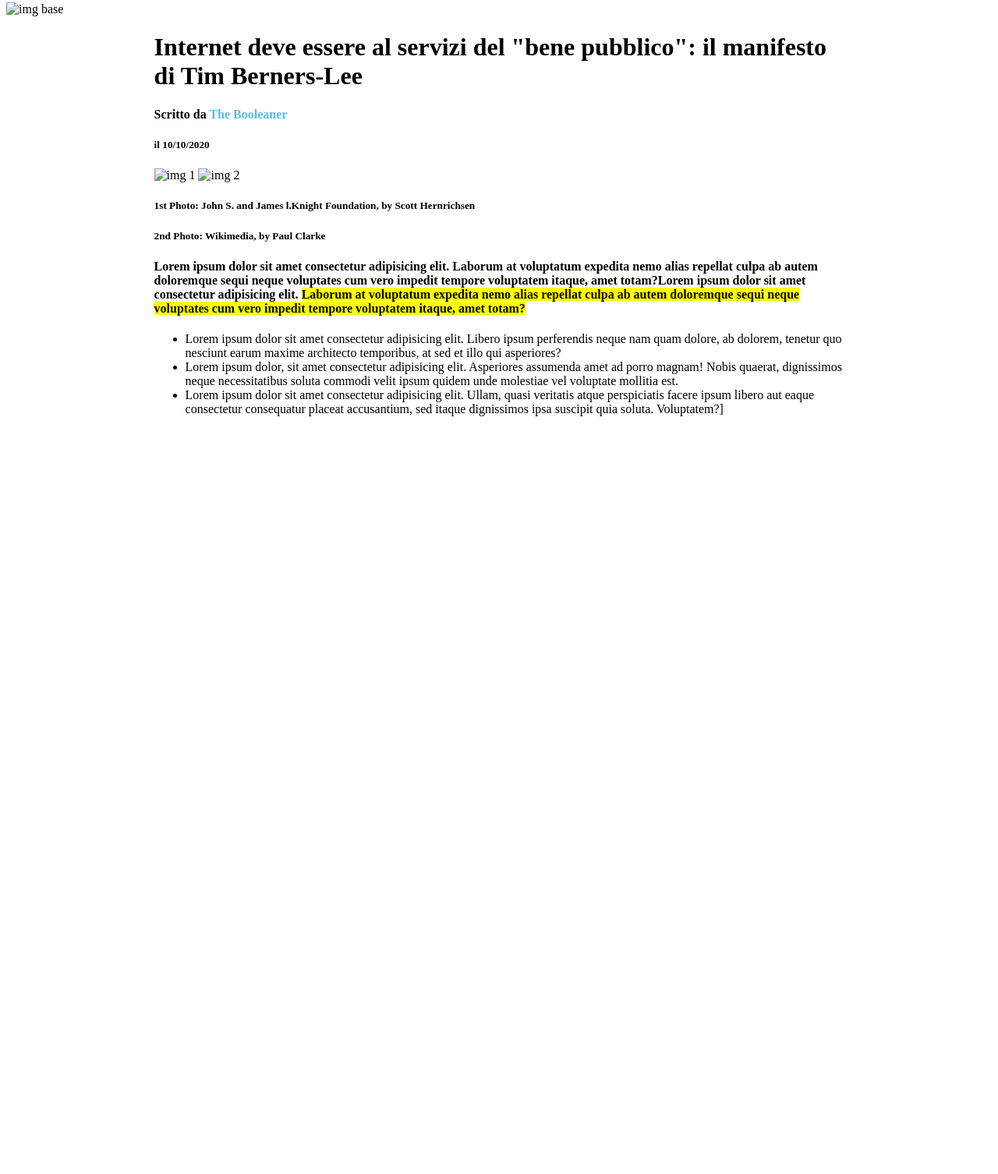
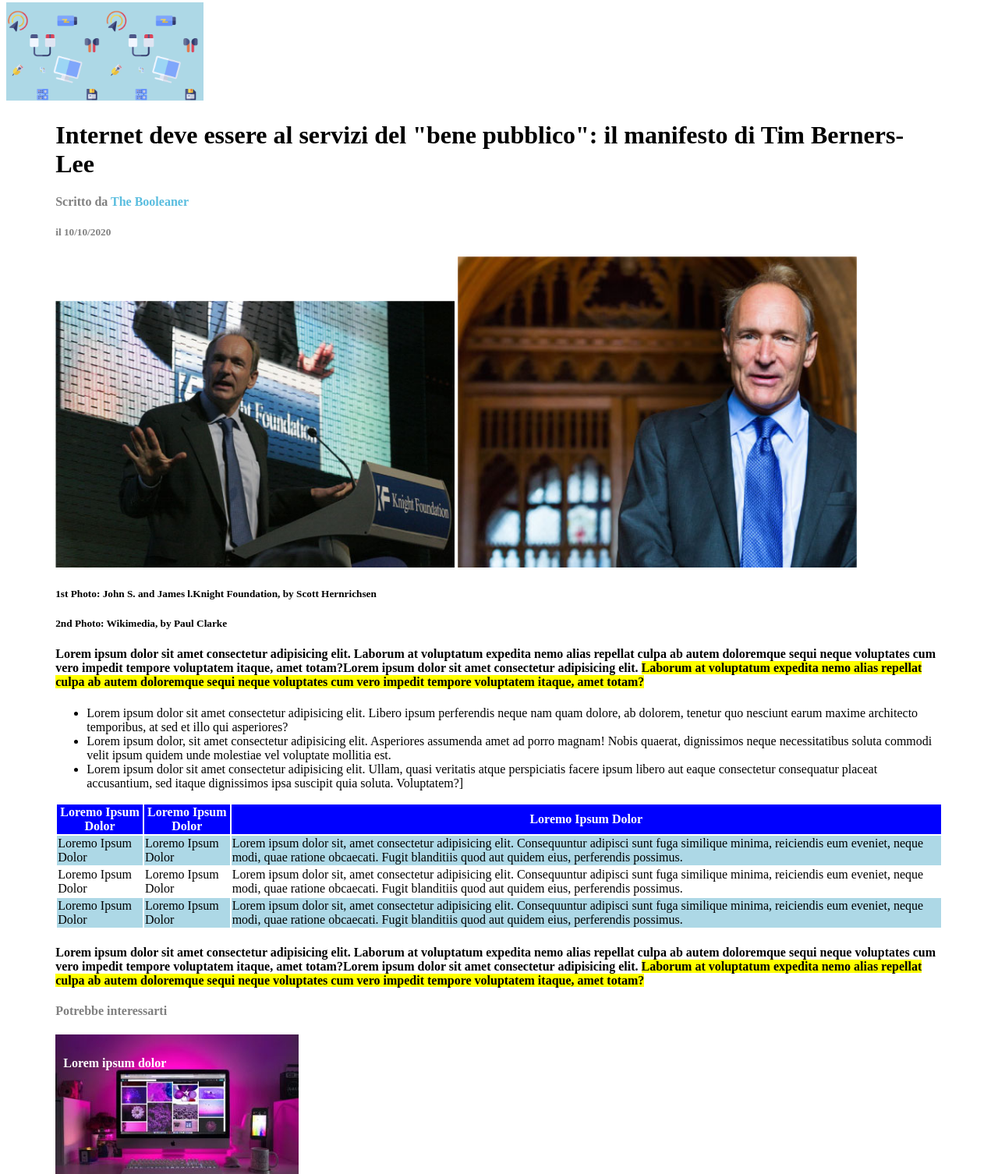
Before and after one commit to LorenzoAbbadessa/html-css-booleaner, a plain HTML site: page index.html in a window 1280 px wide. Shown: the part 5-1511 px from the top of the page at 78% size. Before the commit the page ends 800 px from the top, so only its background shows below. Drawn offline with Linux system fonts and the light colour scheme; files whose address does not match are found by name.

Commit message:
finisce l'esercizio

```diff
--- a/css/style.css
+++ b/css/style.css
@@ -1,5 +1,5 @@
-* > div{
-    width: 70%;
+.body_centrale{
+    width: 90%;
 	margin: auto;
 }
 
@@ -10,3 +10,43 @@
 .background_giallo{
     background-color: yellow;
 }
+
+
+.img-base{
+    width: 20%;
+    background-color: lightblue;
+    background-repeat: repeat-x;
+}
+
+.grey{
+    color: grey;
+}
+
+.block{
+    display: block;
+}
+
+.top-left {
+    position: absolute;
+    top: 3%;
+    left: 10px;
+    color: white;
+  }
+
+  .container {
+    position: relative;
+  }
+
+  th{
+    color: white;
+    background-color: blue;
+  }
+
+  .lightblue-background{
+    background-color: lightblue;
+  }
+
+  .foto_centrale{
+    width: 45%;
+	margin: auto;
+}
--- a/index.html
+++ b/index.html
@@ -1,37 +1,107 @@
 <!DOCTYPE html>
 <html lang="en">
+
 <head>
     <meta charset="UTF-8">
     <meta name="viewport" content="width=device-width, initial-scale=1.0">
     <link rel="stylesheet" href="./css/style.css">
     <title>Document</title>
 </head>
+
 <body>
     <header>
-            <img src="C:\Users\lorab\Desktop\BOOLEAN\2 the booleaner\img\._graph.jpg" alt="img base">
+        <img src="img\pattern.png" alt="img base" class="img-base">
     </header>
-
+    <div class="body_centrale">
         <div>
             <h1>Internet deve essere al servizi del "bene pubblico": il manifesto di Tim Berners-Lee</h1>
-                <h4>Scritto da <span class="blu">The Booleaner</span></h4>
-                <h5>il 10/10/2020</h5>
-                <img src="C:\Users\lorab\Desktop\BOOLEAN\2 the booleaner\img\._monitor.jpg" alt="img 1">
-                <img src="C:\Users\lorab\Desktop\BOOLEAN\2 the booleaner\img\._pattern.png" alt="img 2">
+            <h4><span class="grey">Scritto da </span><span class="blu">The Booleaner</span></h4>
+            <h5><span class="grey">il 10/10/2020</span></h5>
+            <img class="foto_centrale" src="img\tim-1.jpg" alt="img 1">
+            <img class="foto_centrale" src="img\tim-2.jpg" alt="img 2">
             <h5>1st Photo: John S. and James l.Knight Foundation, by Scott Hernrichsen</h5>
             <h5>2nd Photo: Wikimedia, by Paul Clarke</h5>
         </div>
 
         <div>
-                <h4>Lorem ipsum dolor sit amet consectetur adipisicing elit. Laborum at voluptatum expedita nemo alias repellat culpa ab autem doloremque sequi neque voluptates cum vero impedit tempore voluptatem itaque, amet totam?Lorem ipsum dolor sit amet consectetur adipisicing elit. <span class="background_giallo"> Laborum at voluptatum expedita nemo alias repellat culpa ab autem doloremque sequi neque voluptates cum vero impedit tempore voluptatem itaque, amet totam?</span></h4>
+            <h4>Lorem ipsum dolor sit amet consectetur adipisicing elit. Laborum at voluptatum expedita nemo alias
+                repellat culpa ab autem doloremque sequi neque voluptates cum vero impedit tempore voluptatem itaque,
+                amet totam?Lorem ipsum dolor sit amet consectetur adipisicing elit. <span class="background_giallo">
+                    Laborum at voluptatum expedita nemo alias repellat culpa ab autem doloremque sequi neque voluptates
+                    cum vero impedit tempore voluptatem itaque, amet totam?</span></h4>
         </div>
 
         <div>
             <ul>
-                    <li>Lorem ipsum dolor sit amet consectetur adipisicing elit. Libero ipsum perferendis neque nam quam dolore, ab dolorem, tenetur quo nesciunt earum maxime architecto temporibus, at sed et illo qui asperiores?</li>
-                    <li>Lorem ipsum dolor, sit amet consectetur adipisicing elit. Asperiores assumenda amet ad porro magnam! Nobis quaerat, dignissimos neque necessitatibus soluta commodi velit ipsum quidem unde molestiae vel voluptate mollitia est.</li>
-                    <li>Lorem ipsum dolor sit amet consectetur adipisicing elit. Ullam, quasi veritatis atque perspiciatis facere ipsum libero aut eaque consectetur consequatur placeat accusantium, sed itaque dignissimos ipsa suscipit quia soluta. Voluptatem?]</li>
+                <li>Lorem ipsum dolor sit amet consectetur adipisicing elit. Libero ipsum perferendis neque nam quam
+                    dolore, ab dolorem, tenetur quo nesciunt earum maxime architecto temporibus, at sed et illo qui
+                    asperiores?</li>
+                <li>Lorem ipsum dolor, sit amet consectetur adipisicing elit. Asperiores assumenda amet ad porro magnam!
+                    Nobis quaerat, dignissimos neque necessitatibus soluta commodi velit ipsum quidem unde molestiae vel
+                    voluptate mollitia est.</li>
+                <li>Lorem ipsum dolor sit amet consectetur adipisicing elit. Ullam, quasi veritatis atque perspiciatis
+                    facere ipsum libero aut eaque consectetur consequatur placeat accusantium, sed itaque dignissimos
+                    ipsa suscipit quia soluta. Voluptatem?]</li>
             </ul>
         </div>
 
+        <div>
+            <table>
+                <thead>
+                    <th>Loremo Ipsum Dolor</th>
+                    <th>Loremo Ipsum Dolor</th>
+                    <th>Loremo Ipsum Dolor</th>
+                </thead>
+                <tbody>
+                    <tr>
+                        <td class="lightblue-background">Loremo Ipsum Dolor</td>
+                        <td class="lightblue-background">Loremo Ipsum Dolor</td>
+                        <td class="lightblue-background">Lorem ipsum dolor sit, amet consectetur adipisicing elit. Consequuntur adipisci sunt fuga
+                            similique minima, reiciendis eum eveniet, neque modi, quae ratione obcaecati. Fugit
+                            blanditiis quod aut quidem eius, perferendis possimus.</td>
+                    </tr>
+                    <tr>
+                        <td>Loremo Ipsum Dolor</td>
+                        <td>Loremo Ipsum Dolor</td>
+                        <td>Lorem ipsum dolor sit, amet consectetur adipisicing elit. Consequuntur adipisci sunt fuga
+                            similique minima, reiciendis eum eveniet, neque modi, quae ratione obcaecati. Fugit
+                            blanditiis quod aut quidem eius, perferendis possimus.</td>
+                    </tr>
+                    <tr>
+                        <td class="lightblue-background">Loremo Ipsum Dolor</td>
+                        <td class="lightblue-background">Loremo Ipsum Dolor</td>
+                        <td class="lightblue-background">Lorem ipsum dolor sit, amet consectetur adipisicing elit. Consequuntur adipisci sunt fuga
+                            similique minima, reiciendis eum eveniet, neque modi, quae ratione obcaecati. Fugit
+                            blanditiis quod aut quidem eius, perferendis possimus.</td>
+                    </tr>
+
+
+                </tbody>
+            </table>
+        </div>
+
+        <div>
+            <h4>Lorem ipsum dolor sit amet consectetur adipisicing elit. Laborum at voluptatum expedita nemo alias
+                repellat culpa ab autem doloremque sequi neque voluptates cum vero impedit tempore voluptatem itaque,
+                amet totam?Lorem ipsum dolor sit amet consectetur adipisicing elit. <span class="background_giallo">
+                    Laborum at voluptatum expedita nemo alias repellat culpa ab autem doloremque sequi neque voluptates
+                    cum vero impedit tempore voluptatem itaque, amet totam?</span></h4>
+        </div>
+
+        <div>
+            <h4><span class="grey">Potrebbe interessarti</span></h4>
+        </div>
+
+        <div class="container">
+            <img src="img\monitor.jpg" alt="monitor">
+            <h4 class="top-left">Lorem ipsum dolor</h4>
+        </div>
+
+        <div class="container">
+            <img src="img/graph.jpg" alt="monitor">
+            <h4 class="top-left">Lorem ipsum dolor</h4>
+        </div>
+    </div>
 </body>
+
 </html>
```
Also changed, not shown: img/._graph.jpg (deleted), img/._monitor.jpg (deleted), img/._pattern.png (deleted), img/._tim-1.jpg (deleted), img/._tim-2.jpg (deleted), img/graph.jpg (added), img/logo.svg (added), img/monitor.jpg (added), img/pattern.png (added), img/tim-1.jpg (added), img/tim-2.jpg (added). Lines whose indentation alone changed are shown as unchanged.
